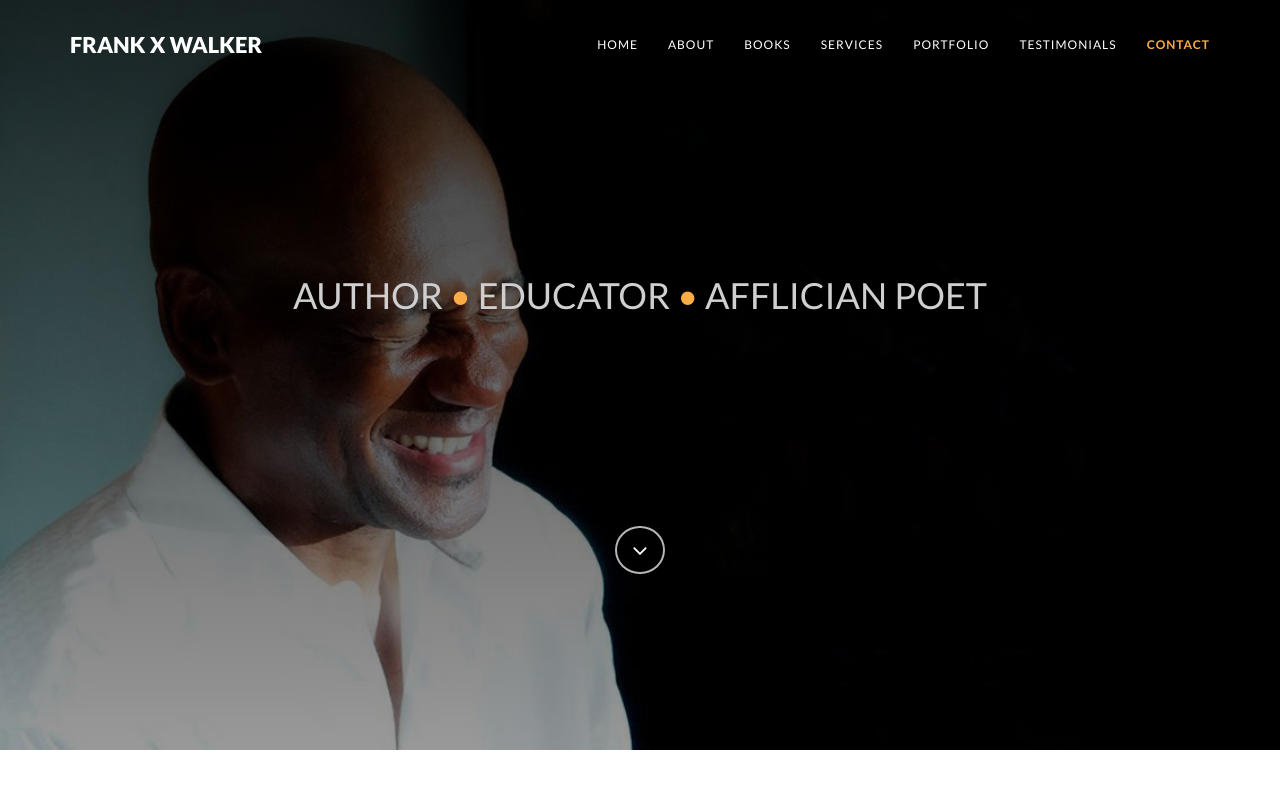
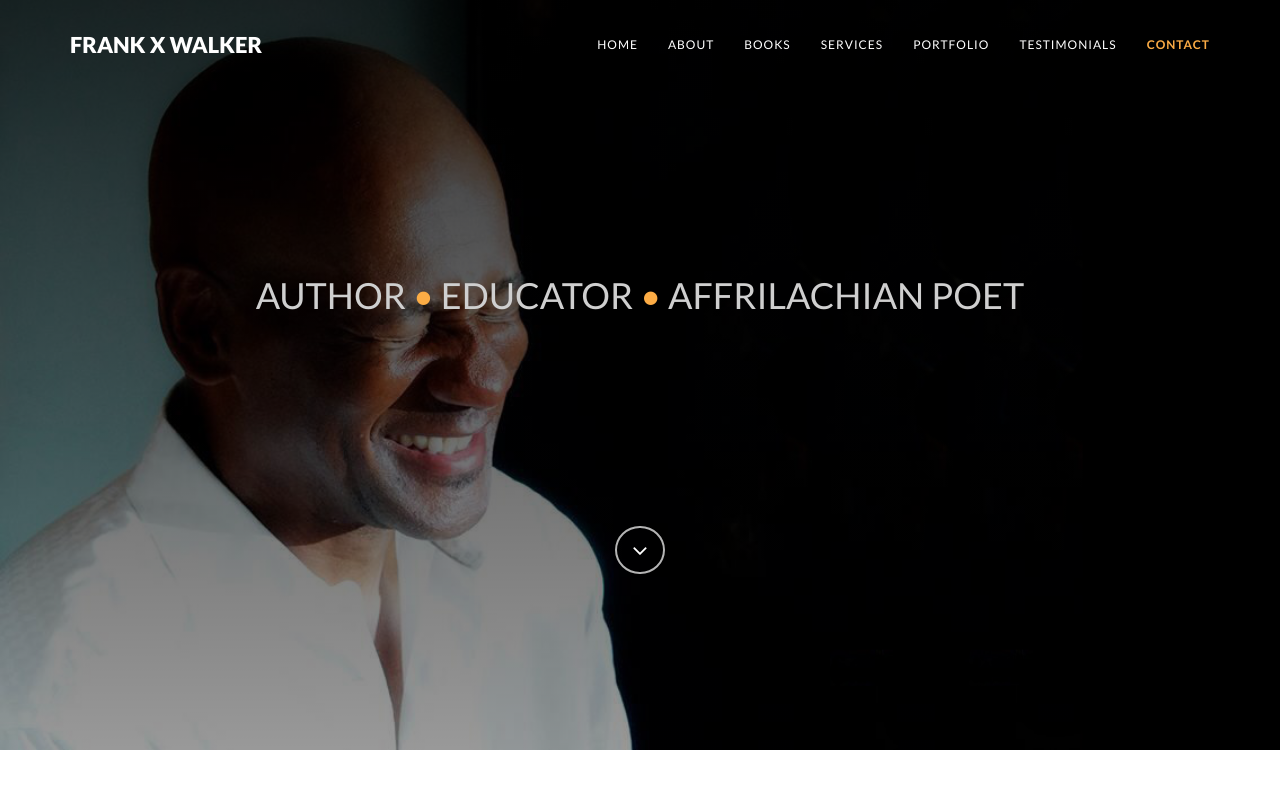
Before and after one commit to rawjaat/dadswebsite, a plain HTML site: page index.html in a window 1280 px wide. Shown: the top 800 px of the page. Drawn offline with nearby package versions, Linux system fonts and the light colour scheme.

Commit message:
Add files via upload

```diff
--- a/index.html
+++ b/index.html
@@ -80,7 +80,7 @@
     <div id="tf-home" class="text-center">
         <div class="overlay">
             <div class="content">
-				<h1>Author <span class="color">•</span> Educator <span class="color">•</span> Afflician Poet</h1>
+				<h1>Author <span class="color">•</span> Educator <span class="color">•</span> Affrilachian Poet</h1>
                 <!--<h1>Welcome on <strong><span class="color">Spirit8</span></strong></h1>
                 <p class="lead">Author Educator Affilachian Poet <strong>years of experience</strong> and with <strong>extraordinary people</strong></p>-->
                 <a href="#tf-about" class="fa fa-angle-down page-scroll"></a>
```
